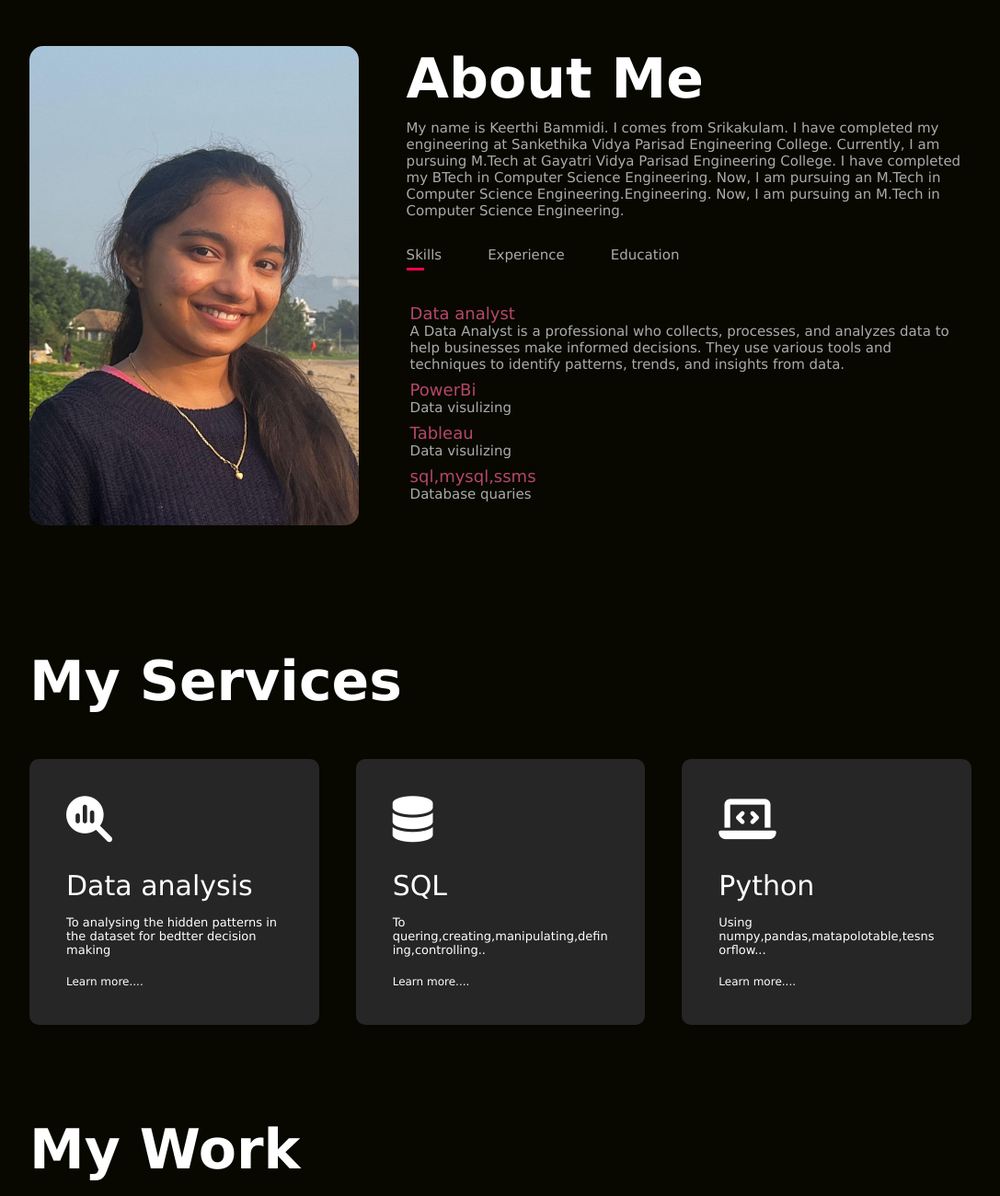
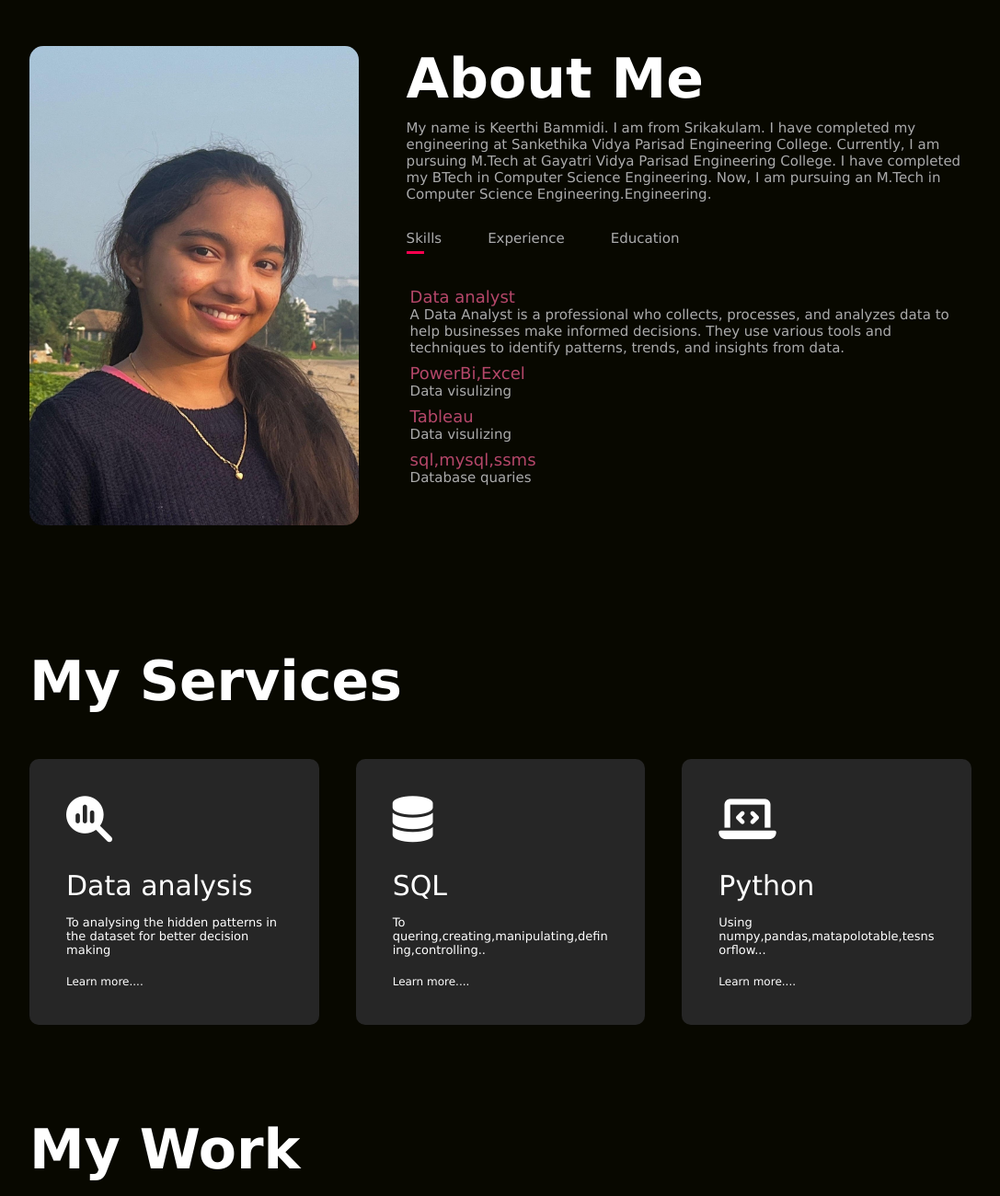
Before and after one commit to Keerthi2525/portfolio, a plain HTML site: page index.html in a window 1280 px wide. Shown: the part 840-2140 px from the top of the page at 92% size, without its empty margins (96-1183 px from the left). Drawn offline with Linux system fonts and the light colour scheme.

Commit message:
Updated features

```diff
--- a/index.html
+++ b/index.html
@@ -37,7 +37,7 @@
                 </div>
                 <div class="about-col-2">
                     <h1 class="sub-title">About Me</h1>
-                    <p> My name is Keerthi Bammidi. I comes from Srikakulam. I have completed my engineering at Sankethika Vidya Parisad Engineering College. Currently, I am pursuing M.Tech at Gayatri Vidya Parisad Engineering College. I have completed my BTech in Computer Science Engineering. Now, I am pursuing an M.Tech in Computer Science Engineering.Engineering. Now, I am pursuing an M.Tech in Computer Science Engineering.
+                    <p> My name is Keerthi Bammidi. I am from Srikakulam. I have completed my engineering at Sankethika Vidya Parisad Engineering College. Currently, I am pursuing M.Tech at Gayatri Vidya Parisad Engineering College. I have completed my BTech in Computer Science Engineering. Now, I am pursuing an M.Tech in Computer Science Engineering.Engineering.
                     </p>
                     <div class="tab-title">
                         <p class="tab-links active-link" onclick="opentab('skills')">Skills</p>
@@ -47,7 +47,7 @@
                     <div class="tab-contents active-tab" id="skills">
                         <ul>
                             <li><span>Data analyst</span><br>A Data Analyst is a professional who collects, processes, and analyzes data to help businesses make informed decisions. They use various tools and techniques to identify patterns, trends, and insights from data.</li>
-                            <li><span>PowerBi</span><br>Data visulizing</li>
+                            <li><span>PowerBi,Excel</span><br>Data visulizing</li>
                             <li><span>Tableau</span><br>Data visulizing</li>
                             <li><span>sql,mysql,ssms</span><br>Database quaries</li>
                         </ul>
@@ -76,7 +76,7 @@
                 <div>
                     <i class="fa-solid fa-magnifying-glass-chart"></i>
                     <h2>Data analysis</h2>
-                    <p>To analysing the hidden patterns in the dataset for bedtter decision making</p>
+                    <p>To analysing the hidden patterns in the dataset for better decision making</p>
                     <a href="#">Learn more....</a>
                 </div>
                 <div>
@@ -105,7 +105,7 @@
                 <img src="./images/work1.png">
                 <div class="layer">
                     <h3>Data analysis big data</h3>
-                    <p>To analysing the hidden patterns in the dataset for bedtter decision making</p>
+                    <p>To analysing the hidden patterns in the dataset for better decision making</p>
                     <a href="#"><i class="fa-solid fa-link"></i></a>
                 </div>
             </div>
```
